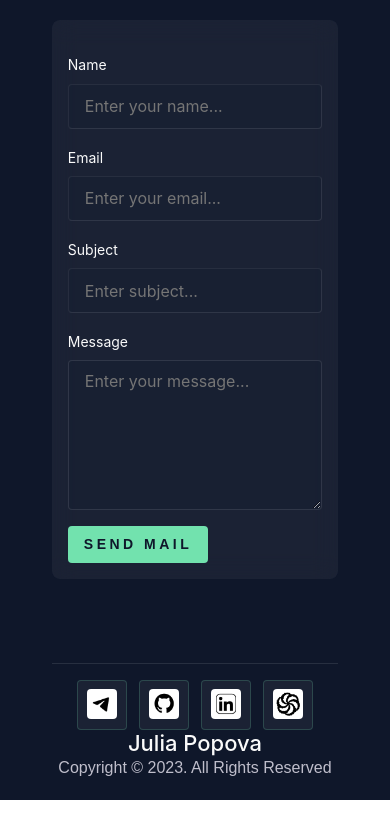
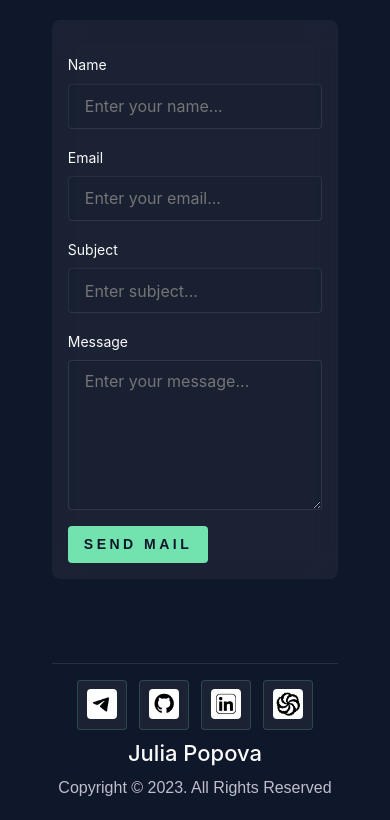
Before and after one commit to veluat/portfolio-app, a React (Create React App) app: page / in a window 390 px wide. Shown: the part 10429-11249 px from the top of the page. Built offline with nearby package versions, Linux system fonts and the light colour scheme; a web font is replaced by a local one.

Commit message:
style: add responsive

```diff
--- a/src/footer/Footer.module.scss
+++ b/src/footer/Footer.module.scss
@@ -19,6 +19,7 @@
       display: block;
       word-break: break-word;
       text-align: center;
+      padding-top: 10px;
     }
   }
 
@@ -35,6 +36,7 @@
       flex-direction: column;
       justify-content: center;
       align-items: center;
+      gap: 10px;
     }
 
     .name {
@@ -47,6 +49,7 @@
         color: $primaryColor;
         cursor: pointer;
       }
+
     }
   }
 }
```
